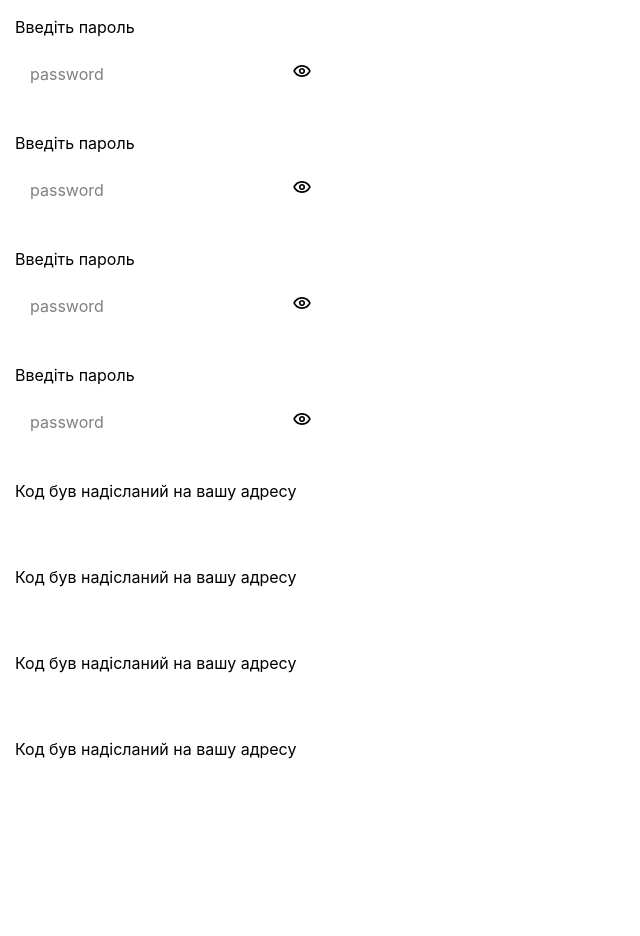
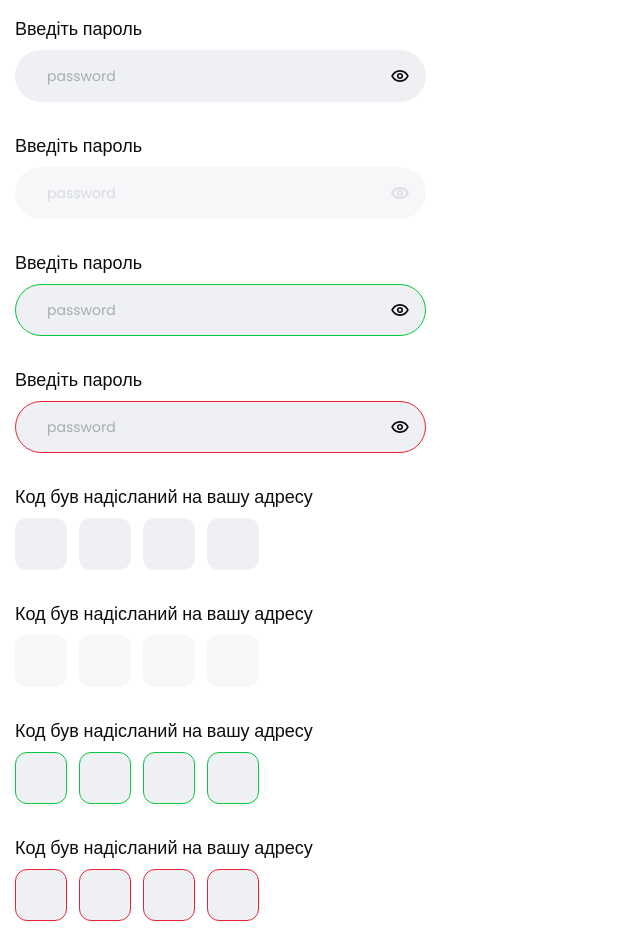
Before and after one commit to UrbanAstronaut88/paw-match, a Vue app in the folder frontend/: page / in a window 1280 px wide. Shown: the whole page, without its empty margins (0-640 px from the left). Before the commit the page ends 808 px from the top, so only its background shows below. Built offline with nearby package versions, Linux system fonts and the light colour scheme.

Commit message:
added input styles

```diff
--- a/frontend/src/styles/main.css
+++ b/frontend/src/styles/main.css
@@ -3,3 +3,4 @@
 @import "./variables.css";
 @import "./buttons.css";
 @import "./forms.css";
+@import "./input.css";
```
